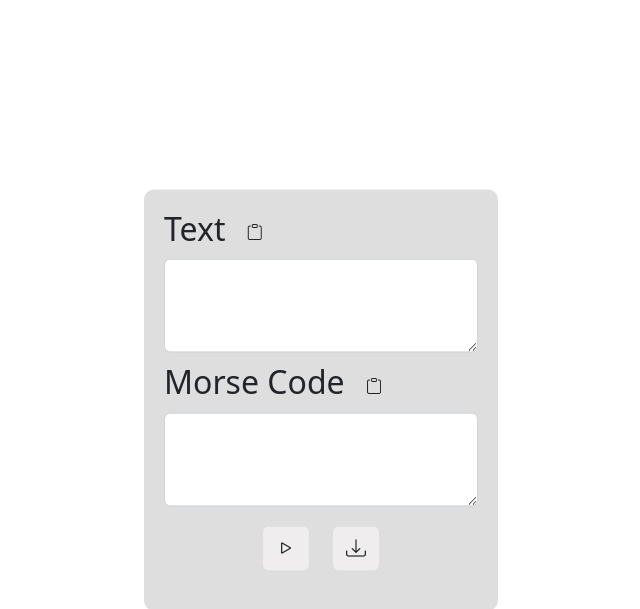
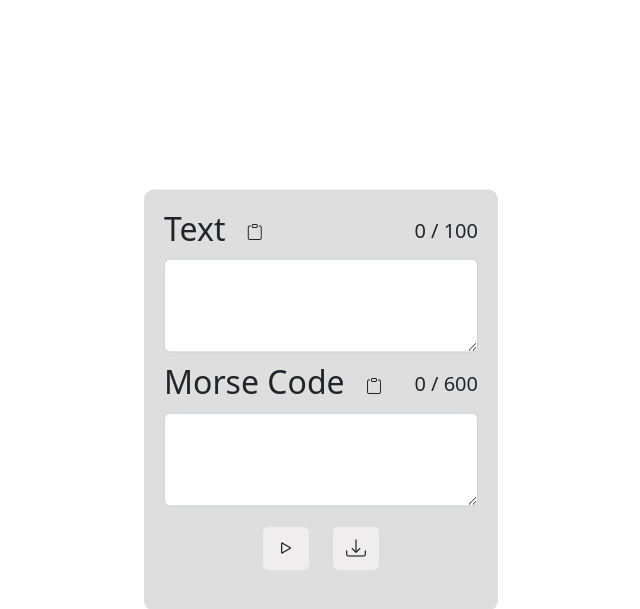
Before and after one commit to DuckOfTheBooBoo/node-python-morse-translator, a Flask app: template templates/index.html in a window 1280 px wide. Shown: the top 609 px of the page, without its empty margins (319-959 px from the left). Run offline with Flask 3, Linux system fonts and the light colour scheme; the template is opened without the code that fills it, so the values that code supplies are empty.

Commit message:
Added counter for text and morse (html css only)

```diff
--- a/styles/style.css
+++ b/styles/style.css
@@ -14,6 +14,17 @@
     transform: translate(-50%, -50%);
 
     border-radius: 10px;
+}
+
+.text-top-heading, .morse-top-heading {
+    display: flex;
+    justify-content: space-between;
+    align-items: center;
+}
+
+.left-column, .right-column {
+    display: flex;
+    align-items: center;
 }
 
 .container textarea {
@@ -71,6 +82,6 @@
     font-size: 20px;
 }
 
-.top-part h2 {
+.morse-top-heading {
     margin-top: 10px;
 }
--- a/templates/index.html
+++ b/templates/index.html
@@ -13,13 +13,17 @@
     <div class="container">
         <div class="text-container">
             <div class="text-top-heading">
+                <div class="left-column">
                     <h2>
                         Text
                         <button class="btn copy" id="btn-copy-text"><span class="bi bi-clipboard"></span></button>
                     </h2>
+                </div>
 
+                <div class="right-column">
                     <div class="text-counter">
-
+                        <h5 id="text-count">0 / 100</h5>
+                    </div>
                 </div>
             </div>
             <div class="form-outline">
@@ -28,11 +32,18 @@
         </div>
 
         <div class="morse-container">
-            <div class="top-part">
+            <div class="morse-top-heading">
+                <div class="left-column">
                     <h2>
                         Morse Code
                         <button class="btn copy" id="btn-copy-morse"><span class="bi bi-clipboard"></span></button>
                     </h2>
+                </div>
+                <div class="right-column">
+                    <div class="morse-counter">
+                        <h5 id="morse-count">0 / 600</h5>
+                    </div>
+                </div>
             </div>
 
             <div class="form-outline">
```
Lines whose indentation alone changed are shown as unchanged.
